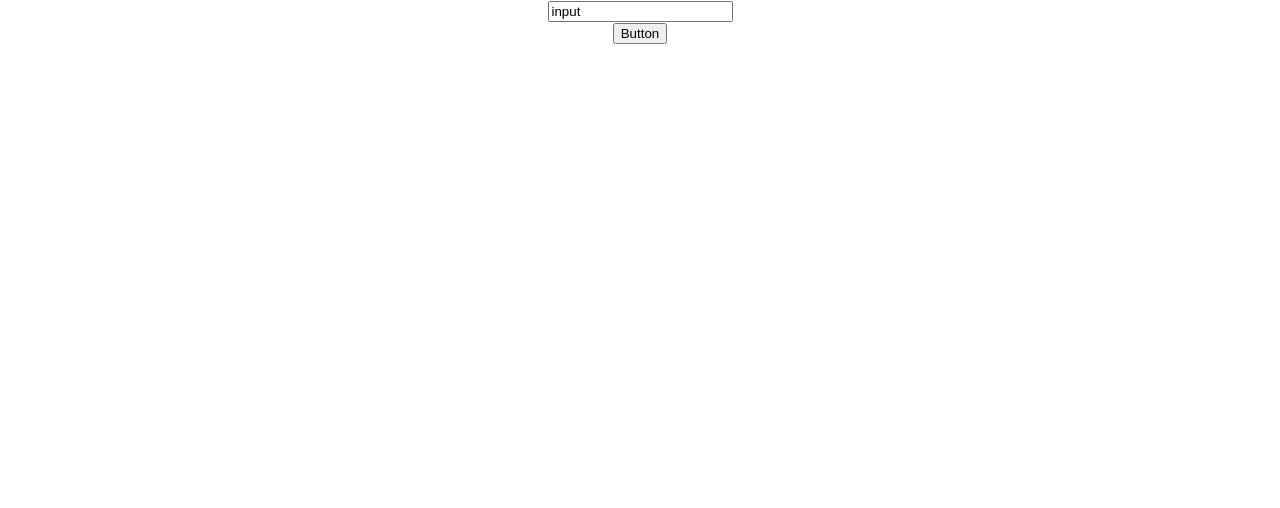
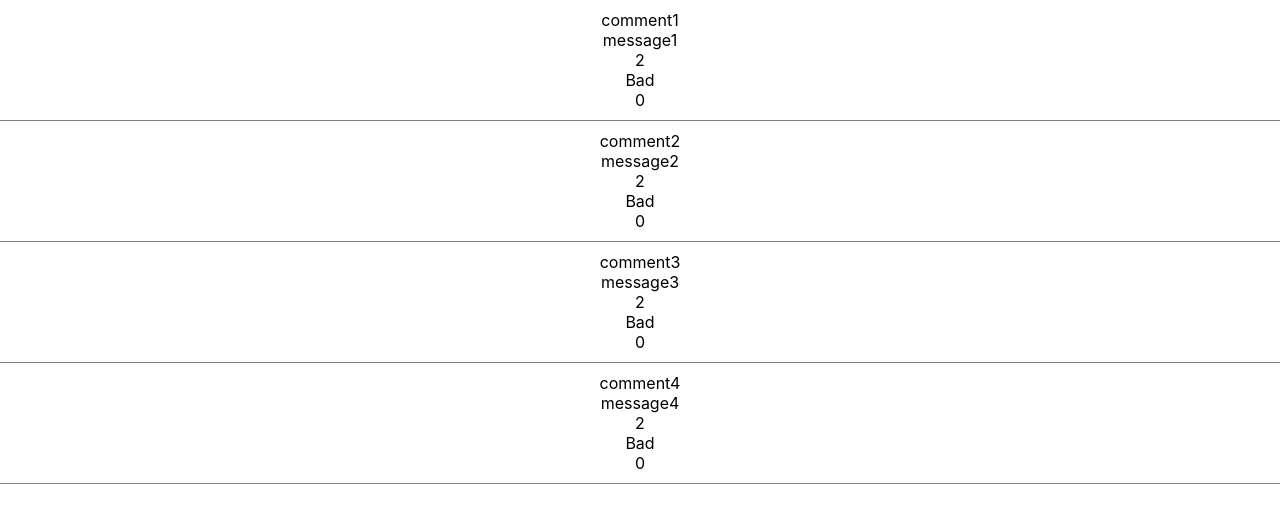
Before and after one commit to iam454/react-study, a React (Create React App) app in the folder my-app/: page / in a window 1280 px wide. Shown: the top 508 px of the page. Built offline with nearby package versions, Linux system fonts and the light colour scheme.

Commit message:
feat: 3-8.Memoization
React.memo
useCallback()
useMemo()

```diff
--- a/my-app/src/App.js
+++ b/my-app/src/App.js
@@ -14,8 +14,9 @@
 // import WelcomeDialog from "./components/3-5.Composition/WelcomeDialog";
 // import Dialog from "./components/3-6.Composition2/Dialog";
 // import ThankyouDialog from "./components/3-6.Composition2/ThankyouDialog";
-import Input from "./components/3-7.HOC/Input";
-import Button from "./components/3-7.HOC/Button";
+// import Input from "./components/3-7.HOC/Input";
+// import Button from "./components/3-7.HOC/Button";
+import Memo from "./components/3-8.Memoization/Memo";
 
 function App() {
   return (
@@ -34,9 +35,10 @@
       {/* <Reducer /> */}
       {/* <WelcomeDialog /> */}
       {/* <ThankyouDialog /> */}
-      <Input />
+      {/* <Input />
       <br />
-      <Button />
+      <Button /> */}
+      <Memo />
     </div>
   );
 }
--- /dev/null
+++ b/my-app/src/components/3-8.Memoization/CommentItem.css
@@ -0,0 +1,5 @@
+.CommentItem {
+  border-bottom: 1px solid grey;
+  padding: 10px;
+  cursor: pointer;
+}
--- /dev/null
+++ b/my-app/src/components/3-8.Memoization/CommentItem.jsx
@@ -0,0 +1,57 @@
+import React, { Profiler, memo, useMemo, useState } from "react";
+import "./CommentItem.css";
+
+function CommentItem({ title, content, likes, onClick }) {
+  const [clickCount, setClickCount] = useState(0);
+
+  function onRenderCallback(
+    id, // 방금 커밋된 Profiler 트리의 "id"
+    phase, // "mount" (트리가 방금 마운트가 된 경우) 혹은 "update"(트리가 리렌더링된 경우)
+    actualDuration, // 커밋된 업데이트를 렌더링하는데 걸린 시간
+    baseDuration, // 메모이제이션 없이 하위 트리 전체를 렌더링하는데 걸리는 예상시간
+    startTime, // React가 언제 해당 업데이트를 렌더링하기 시작했는지
+    commitTime, // React가 해당 업데이트를 언제 커밋했는지
+    interactions // 이 업데이트에 해당하는 상호작용들의 집합
+  ) {
+    // 렌더링 타이밍을 집합하거나 로그...
+    console.log(`${title}: ${actualDuration}`);
+  }
+
+  const handleClick = () => {
+    onClick();
+    setClickCount((prev) => prev + 1);
+    alert(`${title} clicked`);
+  };
+
+  // state가 바뀌어 rate가 메모이제이션되지 않는다.
+  // const rate = () => {
+  //   console.log("rate check!");
+  //   return likes > 10 ? "Good" : "Bad";
+  // };
+
+  // useMemo(값, 의존성 배열)
+  // 함수의 리턴 값을 메모이제이션
+  const rate = useMemo(() => {
+    console.log("rate check!");
+    return likes > 10 ? "Good" : "Bad";
+  }, [likes]);
+
+  return (
+    <Profiler id="CommentItem" onRender={onRenderCallback}>
+      <div className="CommentItem" onClick={handleClick}>
+        <span>{title}</span>
+        <br />
+        <span>{content}</span>
+        <br />
+        <span>{likes}</span>
+        <br />
+        <span>{rate}</span>
+        <br />
+        <span>{clickCount}</span>
+      </div>
+    </Profiler>
+  );
+}
+
+// 메모이제이션
+export default memo(CommentItem);
--- /dev/null
+++ b/my-app/src/components/3-8.Memoization/Comments.jsx
@@ -0,0 +1,29 @@
+import React, { useCallback } from "react";
+import CommentItem from "./CommentItem";
+
+export default function Comments({ commentList }) {
+  // 함수는 객체로 취급되기 때문에 렌더링할 때마다 새로운 함수가 생성되므로 메모이제이션이 불가능하다.
+  // const handleClick = () => {
+  //   console.log("눌림");
+  // };
+
+  // useCallback(함수, 의존성 배열)
+  // 함수 자체를 메모제이션
+  const handleClick = useCallback(() => {
+    console.log("눌림");
+  }, []);
+
+  return (
+    <div>
+      {commentList.map((comment) => (
+        <CommentItem
+          key={comment.title}
+          title={comment.title}
+          content={comment.content}
+          likes={comment.likes}
+          onClick={handleClick}
+        />
+      ))}
+    </div>
+  );
+}
--- /dev/null
+++ b/my-app/src/components/3-8.Memoization/Memo.jsx
@@ -0,0 +1,32 @@
+import React, { useEffect, useState } from "react";
+import Comments from "./Comments";
+
+const commentList = [
+  { title: "comment1", content: "message1", likes: 2 },
+  { title: "comment2", content: "message2", likes: 2 },
+  { title: "comment3", content: "message3", likes: 2 },
+];
+
+export default function Memo() {
+  const [comments, setComments] = useState(commentList);
+
+  useEffect(() => {
+    const timer = setInterval(
+      () =>
+        setComments((prevComments) => [
+          ...prevComments,
+          {
+            title: `comment${prevComments.length + 1}`,
+            content: `message${prevComments.length + 1}`,
+            likes: 2,
+          },
+        ]),
+      5000
+    );
+
+    return () => {
+      clearInterval(timer);
+    };
+  }, []);
+  return <Comments commentList={comments} />;
+}
```
